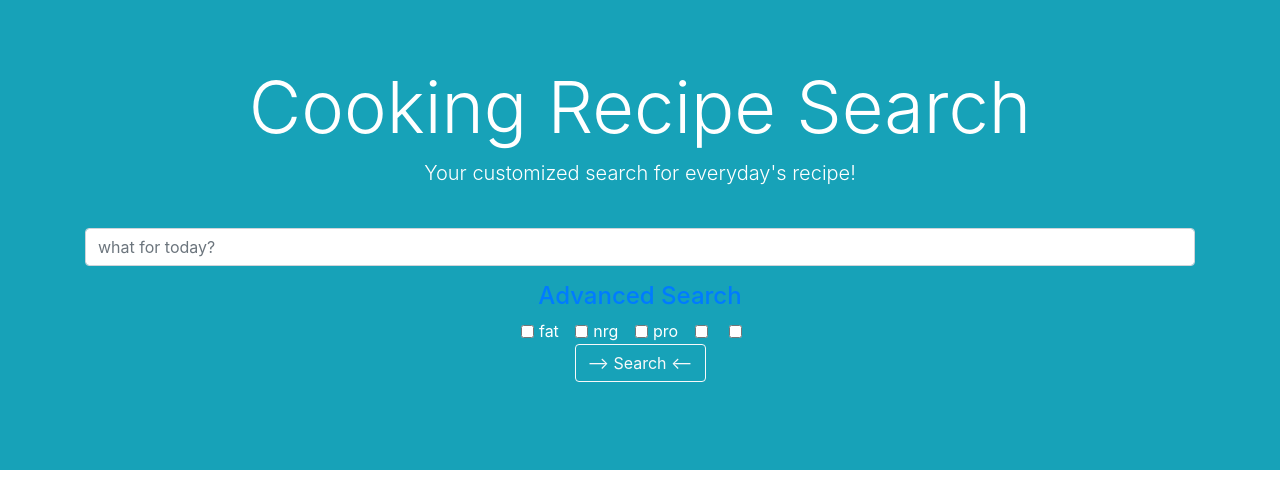
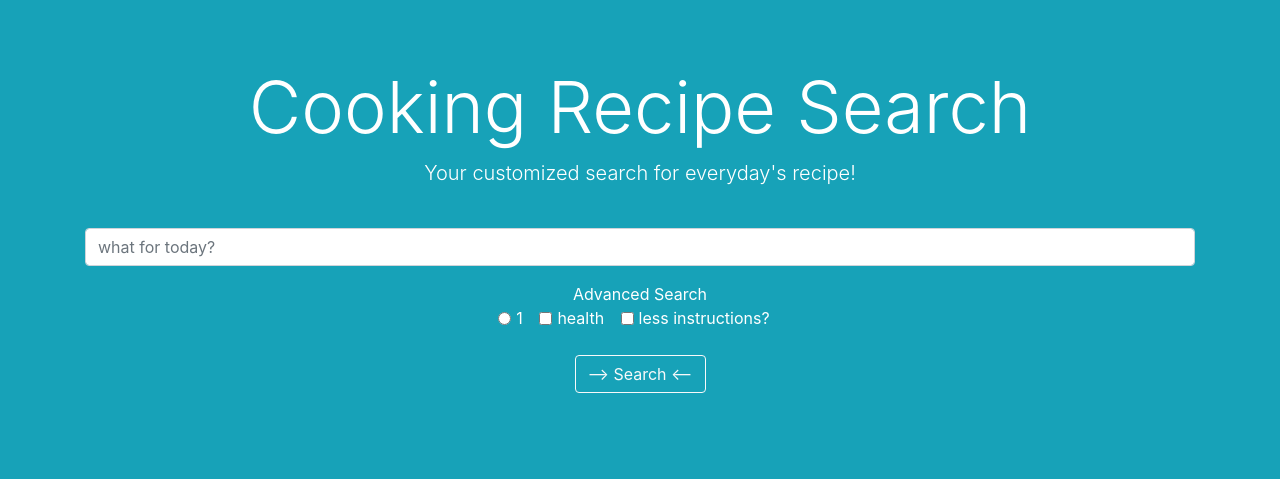
Before and after one commit to Alicia-Sheng/CookingRecipeSearch, a Flask app: page / in a window 1280 px wide, after a click on "Advanced Search". Shown: the top 479 px of the page. Run offline with Flask 2, Linux system fonts and the light colour scheme.

Commit message:
continue front end

```diff
--- a/app.py
+++ b/app.py
@@ -1,10 +1,12 @@
 import ast
+from operator import methodcaller
 from flask import Flask, render_template, request
 from typing import List, Dict, Tuple
 from typing import List
 from elasticsearch_dsl import Search
 from elasticsearch_dsl.query import Match, MatchAll, ScriptScore, Ids, Query
 from elasticsearch_dsl.connections import connections
+from torch import HOIST_CONV_PACKED_PARAMS
 
 app = Flask(__name__)
 index_name= "cooking_recipe"
@@ -22,6 +24,16 @@ def home():
     """
     return render_template("home.html")
 
+@app.route("/r", methods=['POST'])
+def r():
+    connections.create_connection(hosts=['localhost'], timeout=100, alias='default')
+    query_text = request.form['main_query']
+
+
+
+@app.route("/test")
+def test():
+    return render_template("results.html")
 
 # result page
 @app.route("/results", methods=["POST"])
@@ -29,6 +41,7 @@ def results():
     global response
     connections.create_connection(hosts=["localhost"], timeout=100, alias="default")
     query_text = request.form["main_query"]
+    # query_text = request.form["query"]  # used for results_test
 
     # Need to take a look at the fat variabel
     # fat = request.form["fat"]  #This line is not working
--- a/templates/home.html
+++ b/templates/home.html
@@ -8,13 +8,14 @@
 </head>
 <body>
 
+    {% block banner_search %}
     <div class="jumbotron jumbotron-fluid bg-info text-white text-center">
         <h1 class="display-3">Cooking Recipe Search</h1>
         <p class="lead">Your customized search for everyday's recipe!</p>
         <br>
 
         <div class="container">
-            <form action="{{ url_for('results') }}" name="search" method="post">
+            <form action="{{ url_for('r') }}" name="search" method="post">
                 <!-- main search box-->
                 <div class="form-group">
                     <input type="text" class="form-control" placeholder="what for today?" id="query" name="main_query">
@@ -23,36 +24,36 @@
                 <!-- advanced search options -->
                 <div class="panel-group" id="accordion">
                     <div class="panel panel-info">
-                        <h4 class="panel-heading">
-                            <a data-toggle="collapse" data-parent="#accordion" href="#advancedSearch">
+                        <h7 class="panel-heading">
+                            <a data-toggle="collapse" data-parent="#accordion" href="#advancedSearch" style="color: white;">
                                 Advanced Search
                             </a>
                             </div>
-                        </h4>
+                        </h7>
                     </div>
                     <div id="advancedSearch" class="panel-collapse collapse">
                         <div class="panel-body">
                             <div class="form-check form-check-inline">
-                                <input class="form-check-input" type="hidden" id="fat" value="fat_none" name="fat">
-                                <input class="form-check-input" type="checkbox" id="fat" value="fat" name="fat">
-                                <label class="form-check-label" for="fat">fat</label>
+                                <input class="form-check-input" type="radio" name="inlineRadioOptions" id="inlineRadio1" value="option1">
+                                <label class="form-check-label" for="inlineRadio1">1</label>
                             </div>
 
                             <div class="form-check form-check-inline">
-                                <input class="form-check-input" type="hidden" id="nrg_none" value="nrg">
-                                <input class="form-check-input" type="checkbox" id="nrg" value="nrg">
-                                <label class="form-check-label" for="nrg">nrg</label>
+                                <input class="form-check-input" type="hidden" id="health" value="health_none" name="health">
+                                <input class="form-check-input" type="checkbox" id="health" value="health" name="health">
+                                <label class="form-check-label" for="">health</label>
                             </div>
 
                             <div class="form-check form-check-inline">
-                                <input class="form-check-input" type="hidden" id="pro" value="pro_none">
-                                <input class="form-check-input" type="checkbox" id="pro" value="pro">
-                                <label class="form-check-label" for="pro">pro</label>
+                                <input class="form-check-input" type="hidden" id="instructions" value="instructions_none" name="instructions">
+                                <input class="form-check-input" type="checkbox" id="instructions" value="instructions" name="instructions">
+                                <label class="form-check-label" for="">less instructions?</label>
                             </div>
 
+                            <!--
                             <div class="form-check form-check-inline">
-                                <input class="form-check-input" type="hidden" id="" value="">
-                                <input class="form-check-input" type="checkbox" id="" value="">
+                                <input class="form-check-input" type="hidden" id="" value="" name="">
+                                <input class="form-check-input" type="checkbox" id="" value="" name="">
                                 <label class="form-check-label" for=""></label>
                             </div>
 
@@ -60,22 +61,28 @@
                                 <input class="form-check-input" type="checkbox" id="" value="">
                                 <label class="form-check-label" for=""></label>
                             </div>
+                            -->
+
                         </div>
                     </div>
                 </div>
+
+                <br>
 
                 <!-- Submit button -->
                 <input type="submit" class="btn btn-outline-light  mb-4" value="--> Search <--">
             </form>
         </div>
     </div>
+    {% endblock %}
 
+    {% block cards %}
     <!-- Initial display -->
     <div class="container">
         <div class="row">
             <div class="col-md-6 col-lg-3">
                 <div class="card">
-                    <img src="https://cdn.pixabay.com/photo/2020/06/26/17/16/daisies-5343423_1280.jpg" class="card-img-top img-fluid " alt="...">
+                    <img src="https://c.recipeland.com/images/r/2265/37e65c579a74bec2c9e2_300.jpg" class="card-img-top img-fluid " alt="...">
                     <div class="card-body">
                         <div class="card-title">Dish 1</div>
                         <p class="card-text">Description of Dish 1</p>
@@ -86,7 +93,7 @@
 
             <div class="col-md-6 col-lg-3">
                 <div class="card">
-                    <img src="https://cdn.pixabay.com/photo/2020/04/20/09/42/seagulls-5067489_1280.jpg" class="card-img-top img-fluid" alt="...">
+                    <img src="https://tastykitchen.com/recipes/wp-content/uploads/sites/2/2014/03/Honey-Sriracha-Chicken-Wings-by-Sarah-@-The-Woks-of-Life-on-March-28-2014-410x273.jpg" class="card-img-top img-fluid" alt="...">
                     <div class="card-body">
                         <div class="card-title">Dish 1</div>
                         <p class="card-text">Description of Dish 1</p>
@@ -97,7 +104,7 @@
 
             <div class="col-md-6 col-lg-3">
                 <div class="card">
-                    <img src="https://cdn.pixabay.com/photo/2020/09/07/16/32/fishing-5552310_1280.jpg" class="card-img-top img-fluid" alt="...">
+                    <img src="https://c.recipeland.com/images/r/21521/264863d71309ff06b83c_300.jpg" class="card-img-top img-fluid" alt="...">
                     <div class="card-body">
                         <div class="card-title">Dish 1</div>
                         <p class="card-text">Description of Dish 1</p>
@@ -108,7 +115,7 @@
 
             <div class="col-md-6 col-lg-3">
                 <div class="card">
-                    <img src="https://cdn.pixabay.com/photo/2020/08/25/11/11/zebra-5516455_1280.jpg" class="card-img-top img-fluid" alt="...">
+                    <img src="https://c.recipeland.com/images/r/1536/a1667ba49d8e04100d77_300.jpg" class="card-img-top img-fluid" alt="...">
                     <div class="card-body">
                         <div class="card-title">Dish 1</div>
                         <p class="card-text">Description of Dish 1</p>
@@ -118,7 +125,10 @@
             </div>
         </div>
     </div>
+    {% endblock %}
 
+    {% block search %}
+    {% endblock %}
 
     {% block result_display %}
     {% endblock %}
```
Also changed, not shown: templates/results.html (+26 -0 lines), demo_home.png (added).
